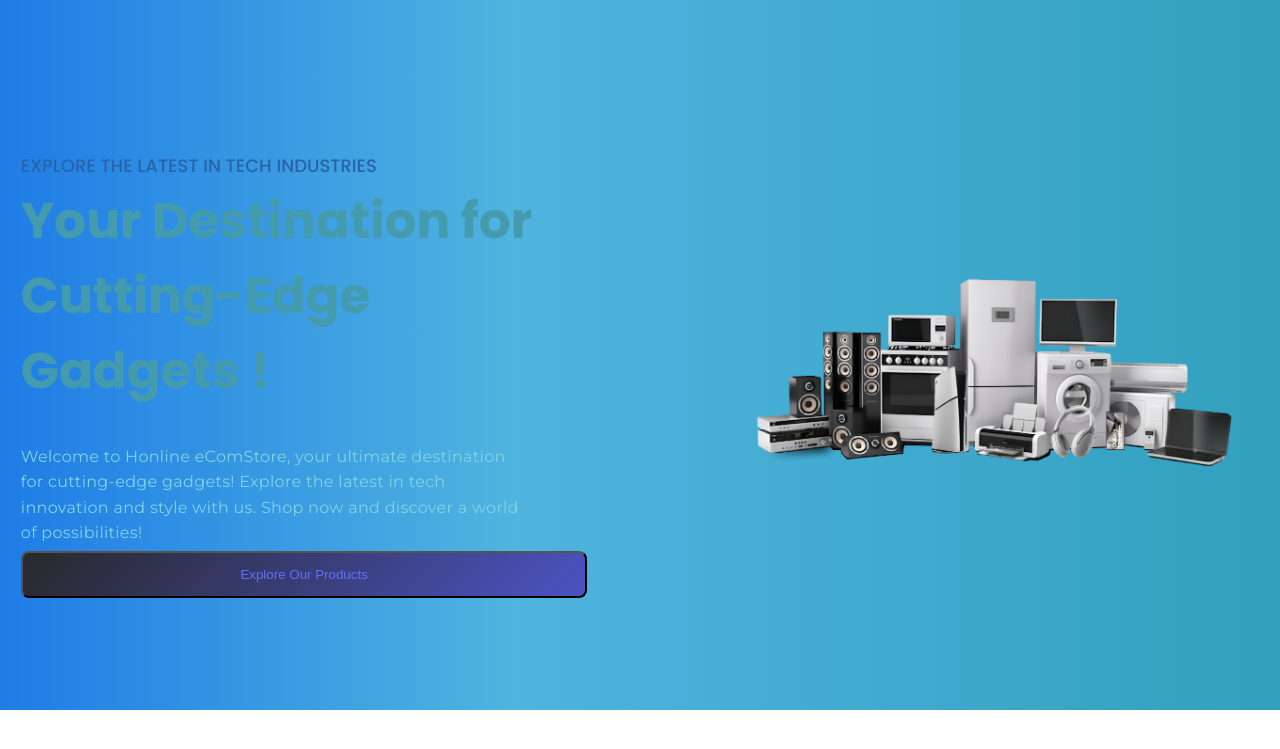
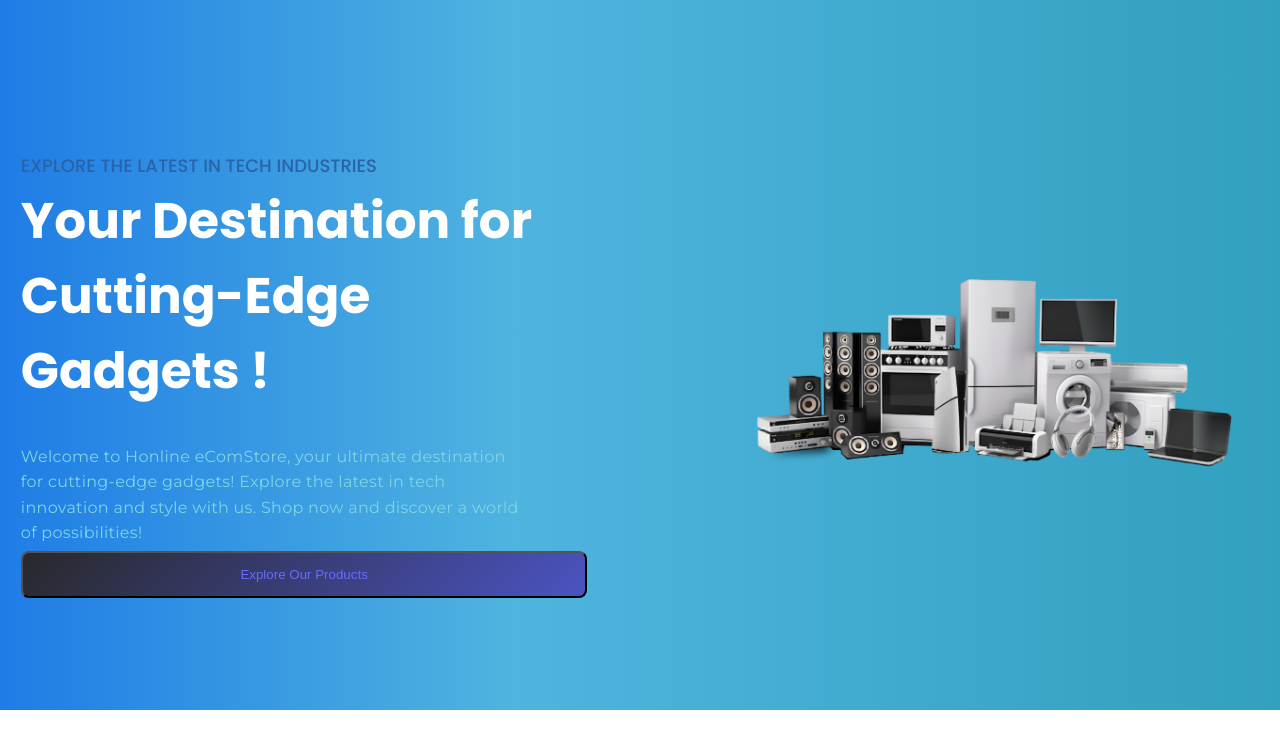
Before and after one commit to its-hamzaawan/Honline-Ecommerce-Store, a website built with Vite: page index.html in a window 1280 px wide. Shown: the part 179-928 px from the top of the page. Built offline with nearby package versions, Linux system fonts and the light colour scheme; a web font is replaced by a local one.

Commit message:
Updating heading color

```diff
--- a/src/style.css
+++ b/src/style.css
@@ -164,7 +164,7 @@
 
 }
 .main-hero-heading{
-   color: #459bae;
+   color: #ffffff;
   font-family: 'Poppins',sans-serif;
   font-size: 50px;
    margin-bottom: 30px;
```
